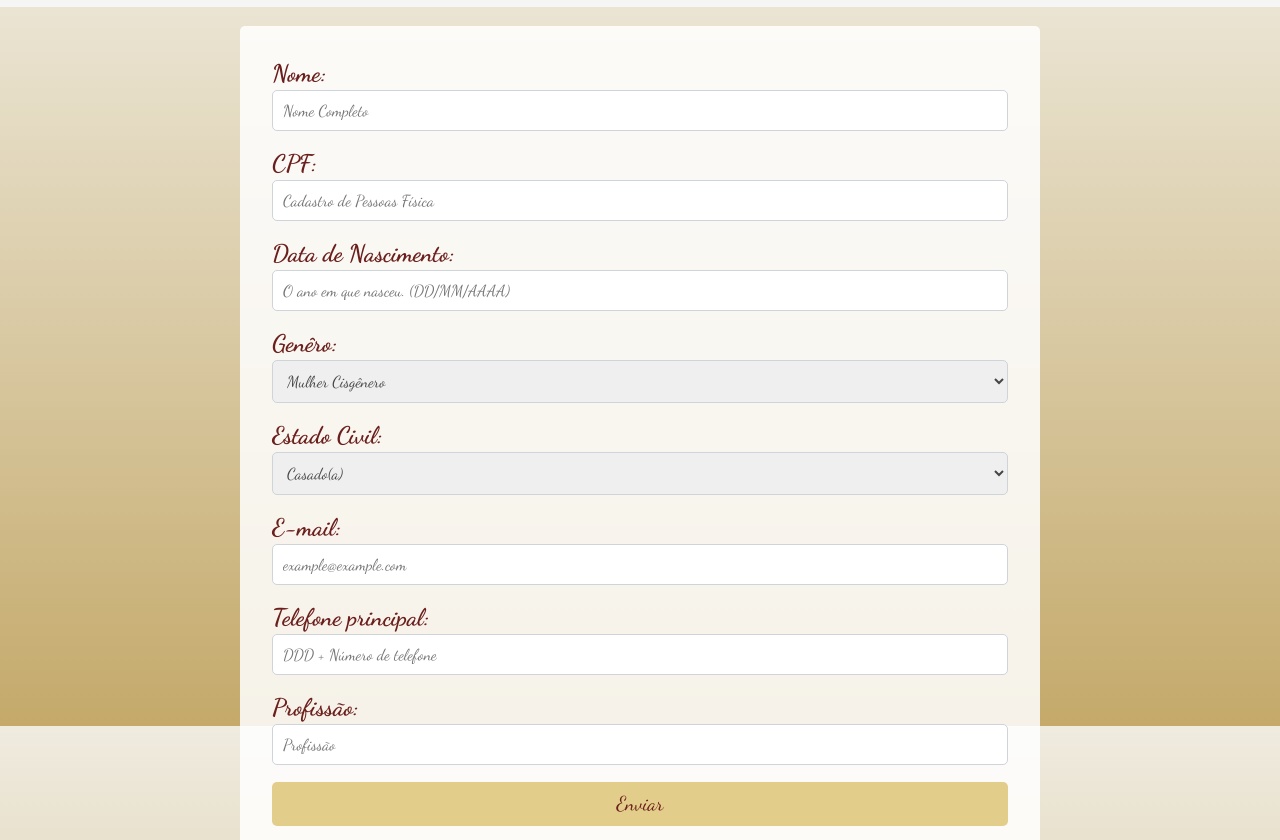
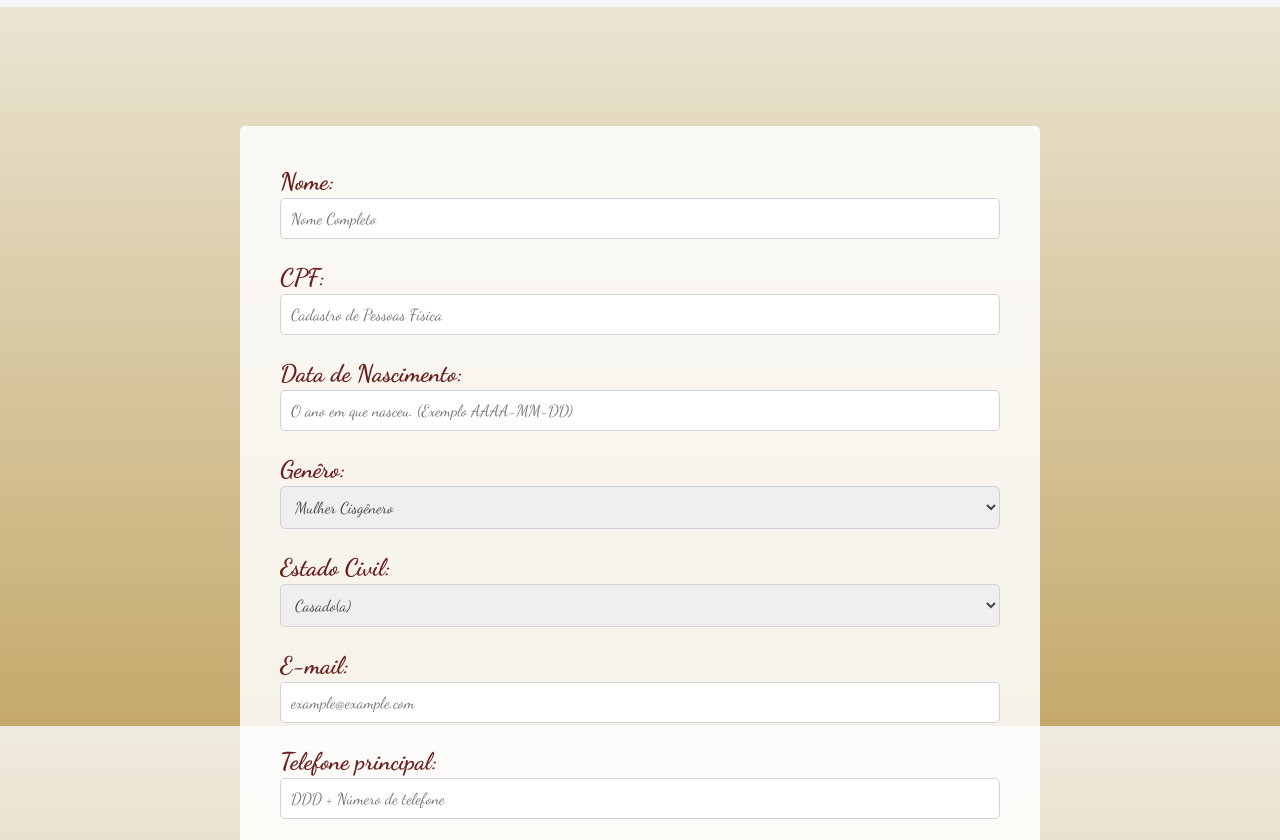
Before and after one commit to ViFLara/cravoecanela_frontend, a plain HTML site: page cadastro-cliente.html in a window 1280 px wide. Shown: the part 74-914 px from the top of the page. Drawn offline with Linux system fonts and the light colour scheme.

Commit message:
Ajuste html

```diff
--- a/cadastro-cliente.html
+++ b/cadastro-cliente.html
@@ -29,7 +29,7 @@
             <label for="cpf">CPF:</label><br><input type="text" id="cpf" name="cpf" value=""          placeholder="Cadastro de Pessoas Física" required>
           </div>
           <div>
-            <label for="dataNascimento">Data de Nascimento:</label><br><input type="text"           id="dataNascimento" name="dataNascimento" value="" placeholder="O ano em que nasceu. (DD/MM/AAAA)" required>
+            <label for="dataNascimento">Data de Nascimento:</label><br><input type="text"           id="dataNascimento" name="dataNascimento" value="" placeholder="O ano em que nasceu. (Exemplo AAAA-MM-DD)" required>
           </div>
           <div>
             <label for="genero">Genêro:</label><br><select id="genero" name="genero">
@@ -59,7 +59,7 @@
             <label for="telefone">Telefone principal:</label><br><input type="tel" id="telefone" name="telefone"    value="" placeholder="DDD + Número de telefone" required>
           </div>
           <div>
-            <label for="profissao">Profissão:</label><br><input type="text" id="profissao"              name="profissao" value="" placeholder="Profissão" required>
+            <label for="profissao">Profissão:</label><br><input type="text" id="profissao"              name="profissao" value="" placeholder="Profissao" required>
           </div>
           <div>
             <input
--- a/script/cadastro-cliente.js
+++ b/script/cadastro-cliente.js
@@ -41,7 +41,7 @@
        telefone: telefone,
      };
      const response = await fetch(
-       "http://localhost:8084/cliente",
+       "https://fiq9i0dhe2.execute-api.us-east-1.amazonaws.com/clientes/",
        {
          method: "POST",
          headers: {
--- a/style/cadastro-cliente.css
+++ b/style/cadastro-cliente.css
@@ -56,16 +56,16 @@ a {
     max-width: 800px;
     max-height: 100%;
     background: #ffffffd9;
-    margin: 100px auto 10px auto;
+    margin: 200px auto 10px auto;
     border-radius: 5px;
 }
 
 form {
-    padding: 25px;
+    padding: 30px;
 }
 
 form div{
-    padding: 7px;
+    padding: 10px;
 }
 
 form label {
```
